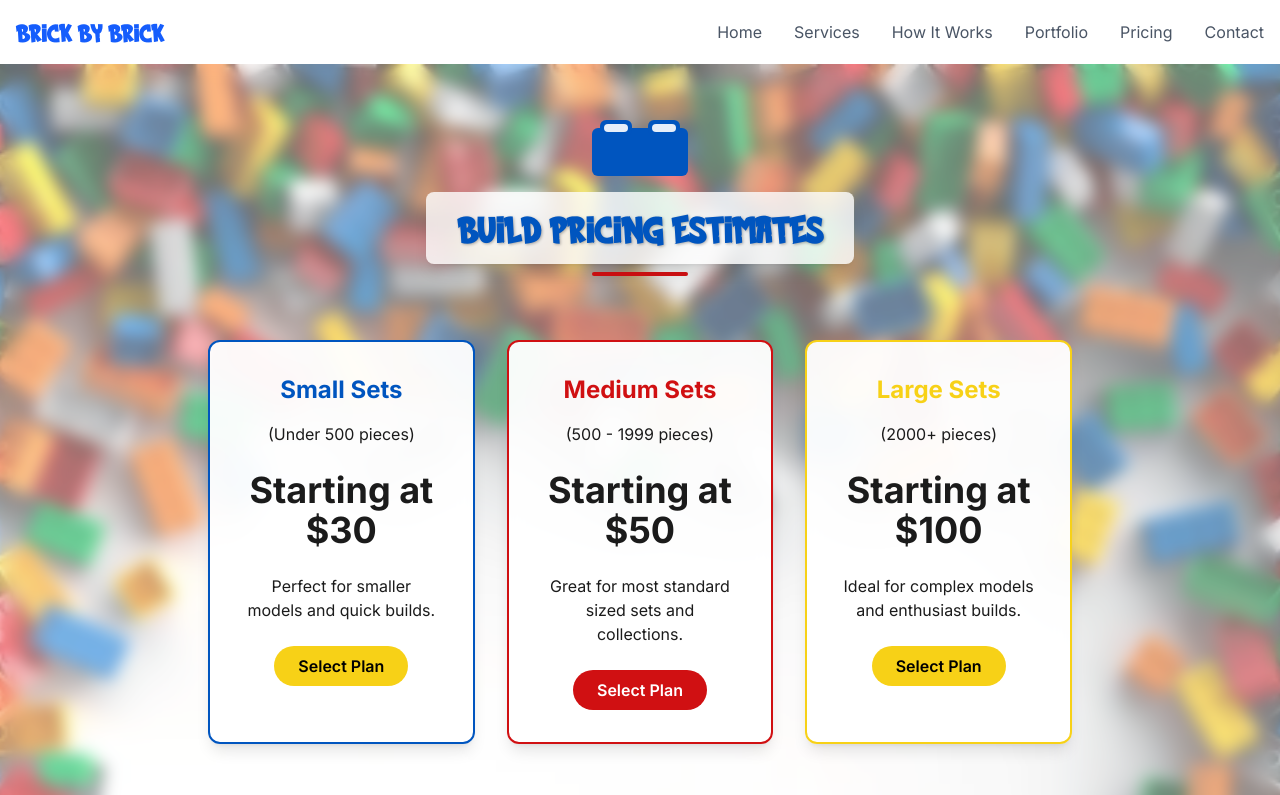
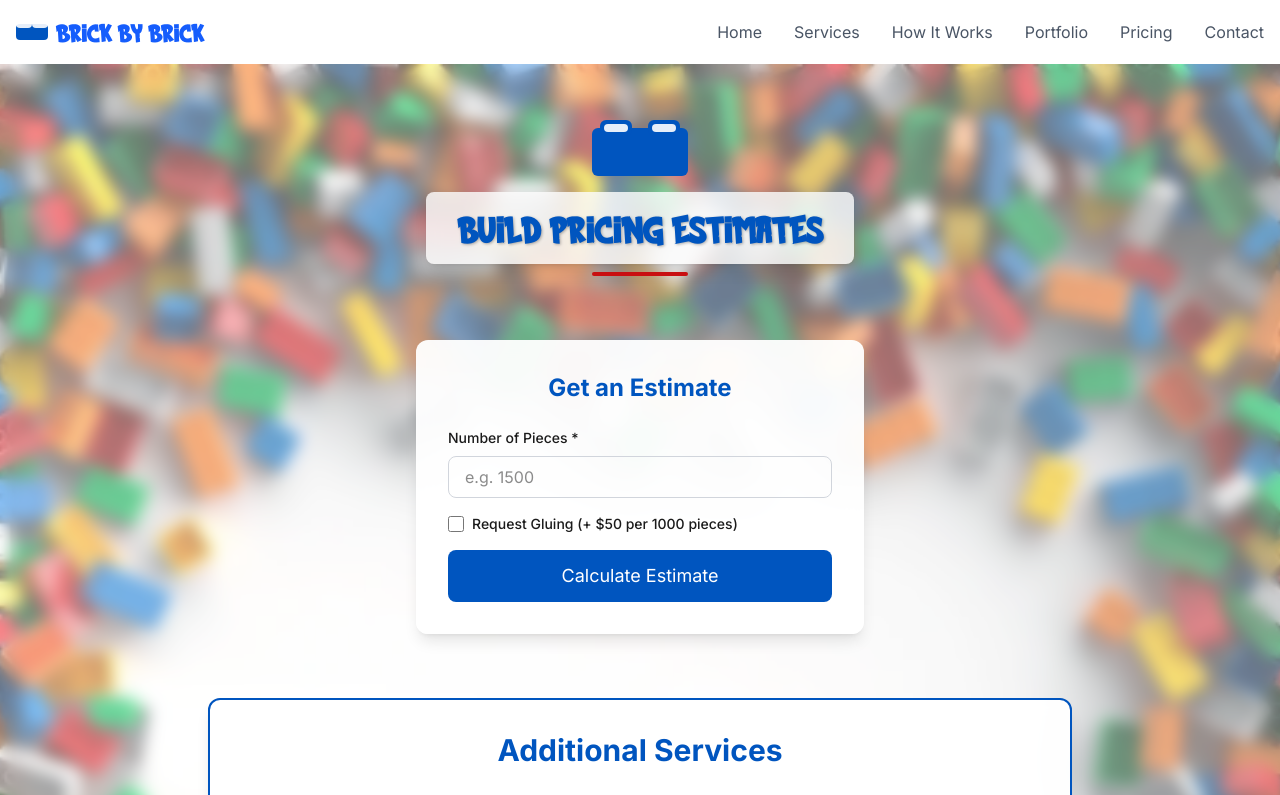
Before and after one commit to ToryThompson/BrickByBrick, a Next.js app: page /pricing in a window 1280 px wide. Shown: the top 795 px of the page. Built offline with nearby package versions, Linux system fonts and the light colour scheme.

Commit message:
Add pricing calculator to How It Works page and logo to navbar

```diff
--- a/src/app/how-it-works/page.tsx
+++ b/src/app/how-it-works/page.tsx
@@ -1,8 +1,40 @@
-import React from 'react';
+"use client";
+
+import React, { useState } from 'react';
 import Link from 'next/link';
 import Image from 'next/image';
 
 export default function HowItWorks() {
+  const [pieceCount, setPieceCount] = useState('');
+  const [requestGluing, setRequestGluing] = useState(false);
+  const [estimatedPrice, setEstimatedPrice] = useState<number | null>(null);
+
+  const calculateEstimate = () => {
+    const count = parseInt(pieceCount);
+    if (isNaN(count) || count <= 0) {
+      setEstimatedPrice(null);
+      return;
+    }
+
+    let basePrice = 0;
+    // Define base pricing based on piece count ranges
+    if (count < 500) {
+      basePrice = 30; // Small set pricing
+    } else if (count >= 500 && count < 2000) {
+      basePrice = 50; // Medium set pricing
+    } else {
+      basePrice = 100; // Large set pricing
+    }
+
+    let gluingCost = 0;
+    if (requestGluing) {
+      // $50 per 1000 pieces, rounded up to the nearest thousand
+      gluingCost = Math.ceil(count / 1000) * 50;
+    }
+
+    setEstimatedPrice(basePrice + gluingCost);
+  };
+
   return (
     <div className="min-h-screen py-16 relative">
       <div className="absolute inset-0 z-0">
@@ -30,6 +62,49 @@ export default function HowItWorks() {
           <p className="text-xl max-w-2xl mx-auto text-center text-[#1B1B1B] mb-12">
             From request to delivery, we make building your LEGO dreams simple and enjoyable. Follow our step-by-step process below.
           </p>
+        </div>
+
+        {/* Pricing Calculator (Copied from Pricing page) */}
+        <div className="bg-white/95 backdrop-blur-sm rounded-xl shadow-lg p-8 mb-16 max-w-md mx-auto relative z-10">
+          <h2 className="text-2xl font-bold mb-6 text-center text-[#0055BF]">Get an Estimate</h2>
+          <div className="space-y-4">
+            <div>
+              <label htmlFor="pieceCount" className="block text-sm font-medium text-[#1B1B1B] mb-2">Number of Pieces *</label>
+              <input
+                type="number"
+                id="pieceCount"
+                value={pieceCount}
+                onChange={(e) => setPieceCount(e.target.value)}
+                className="w-full px-4 py-2 rounded-lg border border-gray-300 focus:ring-2 focus:ring-[#0055BF] focus:border-transparent"
+                placeholder="e.g. 1500"
+                min="1"
+              />
+            </div>
+            <div className="flex items-center">
+              <input
+                type="checkbox"
+                id="requestGluing"
+                checked={requestGluing}
+                onChange={(e) => setRequestGluing(e.target.checked)}
+                className="h-4 w-4 text-[#0055BF] border-gray-300 rounded focus:ring-[#0055BF]"
+              />
+              <label htmlFor="requestGluing" className="ml-2 block text-sm font-medium text-[#1B1B1B]">
+                Request Gluing (+ $50 per 1000 pieces)
+              </label>
+            </div>
+            <button
+              onClick={calculateEstimate}
+              className="w-full bg-[#0055BF] text-white px-6 py-3 rounded-lg hover:bg-[#004494] transition-colors text-lg"
+            >
+              Calculate Estimate
+            </button>
+          </div>
+
+          {estimatedPrice !== null && (
+            <div className="mt-6 text-center text-2xl font-bold text-[#1B1B1B]">
+              Estimated Price: ${estimatedPrice}
+            </div>
+          )}
         </div>
 
         {/* Main content area with side image */}
--- a/src/app/layout.tsx
+++ b/src/app/layout.tsx
@@ -24,7 +24,12 @@ export default function RootLayout({
         <nav className="bg-white shadow-md">
           <div className="container mx-auto px-4">
             <div className="flex justify-between items-center h-16">
-              <Link href="/" className="text-2xl font-bold text-blue-600 font-brick">
+              <Link href="/" className="flex items-center text-2xl font-bold text-blue-600 font-brick">
+                {/* LEGO Brick Logo */}
+                <div className="w-8 h-4 bg-[#0055BF] rounded-sm mr-2 relative">
+                  <div className="absolute -top-1 left-1/4 -translate-x-1/2 w-4 h-2 bg-white/90 rounded-sm"></div>
+                  <div className="absolute -top-1 left-3/4 -translate-x-1/2 w-4 h-2 bg-white/90 rounded-sm"></div>
+                </div>
                 Brick by Brick
               </Link>
               <div className="hidden md:flex space-x-8">
--- a/src/app/pricing/page.tsx
+++ b/src/app/pricing/page.tsx
@@ -3,13 +3,43 @@
 import Link from "next/link";
 import Image from "next/image";
 import { useState } from "react";
-import PaymentForm from "@/components/PaymentForm";
+// import PaymentForm from "@/components/PaymentForm"; // We might not need this if we're just doing estimates for now
 
 export default function Pricing() {
-  const [selectedPlan, setSelectedPlan] = useState<{
-    name: string;
-    price: number;
-  } | null>(null);
+  // const [selectedPlan, setSelectedPlan] = useState<{
+  //   name: string;
+  //   price: number;
+  // } | null>(null);
+
+  const [pieceCount, setPieceCount] = useState('');
+  const [requestGluing, setRequestGluing] = useState(false);
+  const [estimatedPrice, setEstimatedPrice] = useState<number | null>(null);
+
+  const calculateEstimate = () => {
+    const count = parseInt(pieceCount);
+    if (isNaN(count) || count <= 0) {
+      setEstimatedPrice(null);
+      return;
+    }
+
+    let basePrice = 0;
+    // Define base pricing based on piece count ranges
+    if (count < 500) {
+      basePrice = 30; // Small set pricing
+    } else if (count >= 500 && count < 2000) {
+      basePrice = 50; // Medium set pricing
+    } else {
+      basePrice = 100; // Large set pricing
+    }
+
+    let gluingCost = 0;
+    if (requestGluing) {
+      // $50 per 1000 pieces, rounded up to the nearest thousand
+      gluingCost = Math.ceil(count / 1000) * 50;
+    }
+
+    setEstimatedPrice(basePrice + gluingCost);
+  };
 
   return (
     <main className="min-h-screen py-16 relative">
@@ -36,22 +66,54 @@ export default function Pricing() {
           <div className="w-24 h-1 bg-[#D01012] rounded-full mb-6"></div>
         </div>
 
-        {selectedPlan ? (
-          <div className="bg-white/95 backdrop-blur-sm rounded-xl shadow-lg p-8 mb-16">
-            <h2 className="text-2xl font-bold mb-6 text-center text-[#0055BF]">Complete Your Purchase</h2>
-            <p className="text-center mb-8">You selected: {selectedPlan.name} - ${selectedPlan.price}</p>
-            <PaymentForm amount={selectedPlan.price} />
+        {/* Pricing Calculator */}
+        <div className="bg-white/95 backdrop-blur-sm rounded-xl shadow-lg p-8 mb-16 max-w-md mx-auto">
+          <h2 className="text-2xl font-bold mb-6 text-center text-[#0055BF]">Get an Estimate</h2>
+          <div className="space-y-4">
+            <div>
+              <label htmlFor="pieceCount" className="block text-sm font-medium text-[#1B1B1B] mb-2">Number of Pieces *</label>
+              <input
+                type="number"
+                id="pieceCount"
+                value={pieceCount}
+                onChange={(e) => setPieceCount(e.target.value)}
+                className="w-full px-4 py-2 rounded-lg border border-gray-300 focus:ring-2 focus:ring-[#0055BF] focus:border-transparent"
+                placeholder="e.g. 1500"
+                min="1"
+              />
+            </div>
+            <div className="flex items-center">
+              <input
+                type="checkbox"
+                id="requestGluing"
+                checked={requestGluing}
+                onChange={(e) => setRequestGluing(e.target.checked)}
+                className="h-4 w-4 text-[#0055BF] border-gray-300 rounded focus:ring-[#0055BF]"
+              />
+              <label htmlFor="requestGluing" className="ml-2 block text-sm font-medium text-[#1B1B1B]">
+                Request Gluing (+ $50 per 1000 pieces)
+              </label>
+            </div>
             <button
-              onClick={() => setSelectedPlan(null)}
-              className="mt-4 text-[#0055BF] hover:text-[#004494] transition-colors"
+              onClick={calculateEstimate}
+              className="w-full bg-[#0055BF] text-white px-6 py-3 rounded-lg hover:bg-[#004494] transition-colors text-lg"
             >
-              ← Back to Plans
+              Calculate Estimate
             </button>
           </div>
-        ) : (
-          <>
+
+          {estimatedPrice !== null && (
+            <div className="mt-6 text-center text-2xl font-bold text-[#1B1B1B]">
+              Estimated Price: ${estimatedPrice}
+            </div>
+          )}
+        </div>
+
+        {/* Original Pricing Cards (kept for reference/comparison) */}
+        {/* You can choose to remove or keep these depending on your design preference */}
+        {/* <>
             {/* Pricing Cards */}
-            <div className="grid md:grid-cols-1 lg:grid-cols-3 gap-8 mb-16">
+            {/* <div className="grid md:grid-cols-1 lg:grid-cols-3 gap-8 mb-16">
               <div className="bg-white/95 backdrop-blur-sm rounded-xl shadow-lg p-8 text-center border-2 border-[#0055BF]">
                 <h2 className="text-2xl font-bold mb-4 text-[#0055BF]">Small Sets</h2>
                 <p className="text-[#1B1B1B] mb-6">(Under 500 pieces)</p>
@@ -90,7 +152,7 @@ export default function Pricing() {
                   Select Plan
                 </button>
               </div>
-            </div>
+            </div> */}
 
             {/* Additional Services */}
             <div className="bg-white/95 backdrop-blur-sm rounded-xl shadow-lg p-8 mb-16 border-2 border-[#0055BF]">
@@ -116,8 +178,8 @@ export default function Pricing() {
                 </div>
               </div>
             </div>
-          </>
-        )}
+          {/* </>
+        )} */}
 
         <div className="text-center">
           <p className="text-lg mb-6 text-[#1B1B1B] font-semibold">Ready to get your LEGO set built? Contact us for a custom quote!</p>
```
